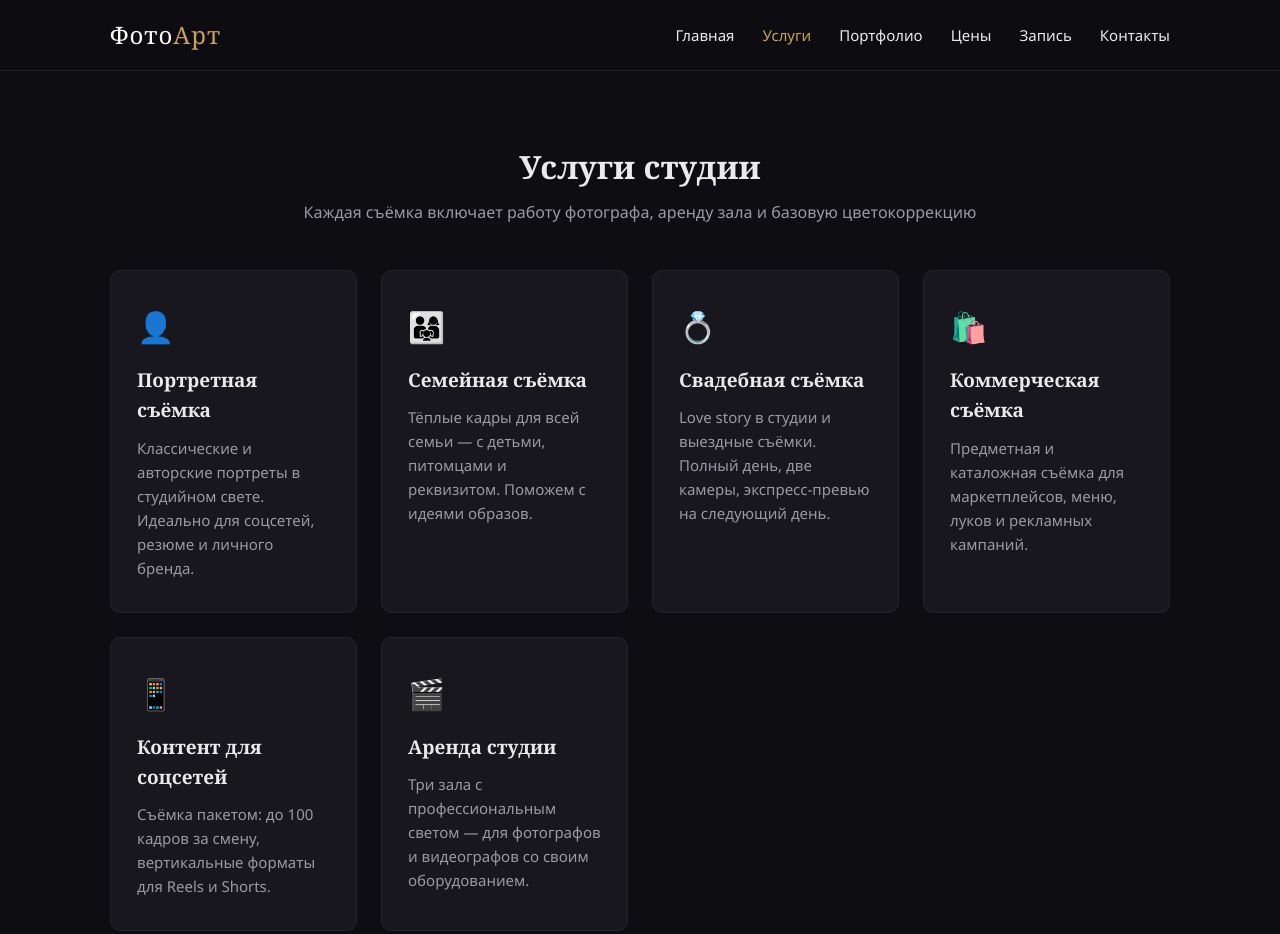
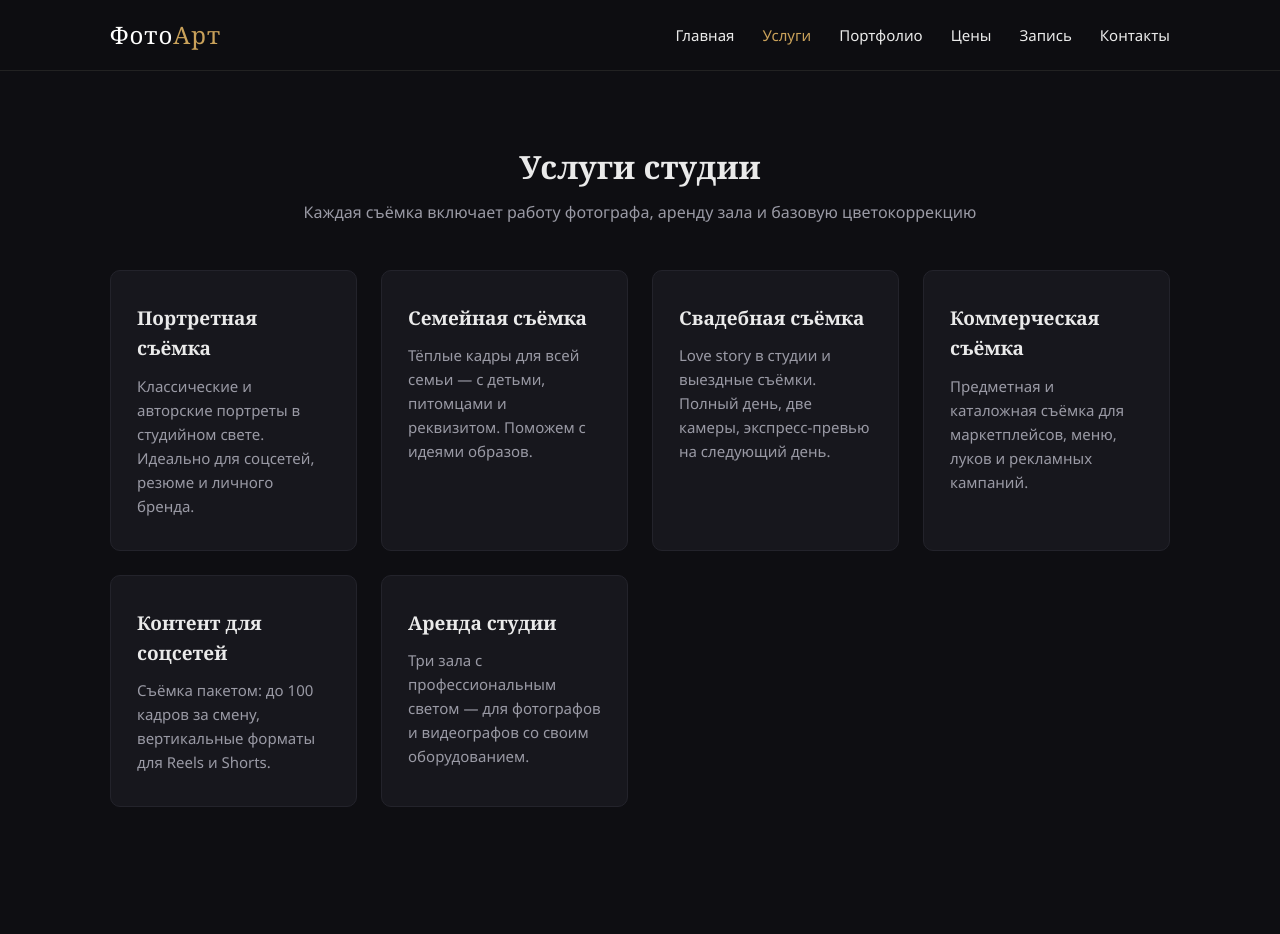
Before and after one commit to lassuste/PhotoArt, a plain HTML site: page services.html in a window 1280 px wide. Shown: the top 934 px of the page. Drawn offline with Linux system fonts and the light colour scheme.

Commit message:
Update services.html - remove icons

```diff
--- a/services.html
+++ b/services.html
@@ -31,12 +31,12 @@
         <h2 class="section-title">Услуги студии</h2>
         <p class="section-sub">Каждая съёмка включает работу фотографа, аренду зала и базовую цветокоррекцию</p>
         <div class="cards">
-          <div class="card"><div class="icon">👤</div><h3>Портретная съёмка</h3><p>Классические и авторские портреты в студийном свете. Идеально для соцсетей, резюме и личного бренда.</p></div>
-          <div class="card"><div class="icon">👨‍👩‍👧</div><h3>Семейная съёмка</h3><p>Тёплые кадры для всей семьи — с детьми, питомцами и реквизитом. Поможем с идеями образов.</p></div>
-          <div class="card"><div class="icon">💍</div><h3>Свадебная съёмка</h3><p>Love story в студии и выездные съёмки. Полный день, две камеры, экспресс-превью на следующий день.</p></div>
-          <div class="card"><div class="icon">🛍️</div><h3>Коммерческая съёмка</h3><p>Предметная и каталожная съёмка для маркетплейсов, меню, луков и рекламных кампаний.</p></div>
-          <div class="card"><div class="icon">📱</div><h3>Контент для соцсетей</h3><p>Съёмка пакетом: до 100 кадров за смену, вертикальные форматы для Reels и Shorts.</p></div>
-          <div class="card"><div class="icon">🎬</div><h3>Аренда студии</h3><p>Три зала с профессиональным светом — для фотографов и видеографов со своим оборудованием.</p></div>
+          <div class="card"><h3>Портретная съёмка</h3><p>Классические и авторские портреты в студийном свете. Идеально для соцсетей, резюме и личного бренда.</p></div>
+          <div class="card"><h3>Семейная съёмка</h3><p>Тёплые кадры для всей семьи — с детьми, питомцами и реквизитом. Поможем с идеями образов.</p></div>
+          <div class="card"><h3>Свадебная съёмка</h3><p>Love story в студии и выездные съёмки. Полный день, две камеры, экспресс-превью на следующий день.</p></div>
+          <div class="card"><h3>Коммерческая съёмка</h3><p>Предметная и каталожная съёмка для маркетплейсов, меню, луков и рекламных кампаний.</p></div>
+          <div class="card"><h3>Контент для соцсетей</h3><p>Съёмка пакетом: до 100 кадров за смену, вертикальные форматы для Reels и Shorts.</p></div>
+          <div class="card"><h3>Аренда студии</h3><p>Три зала с профессиональным светом — для фотографов и видеографов со своим оборудованием.</p></div>
         </div>
       </div>
     </section>
```
